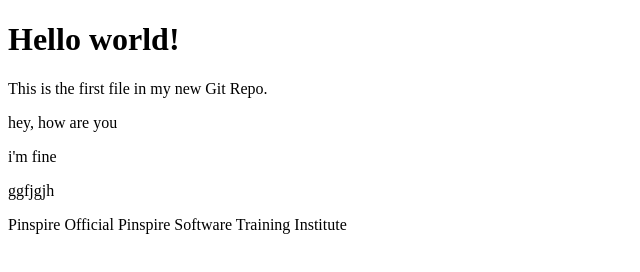
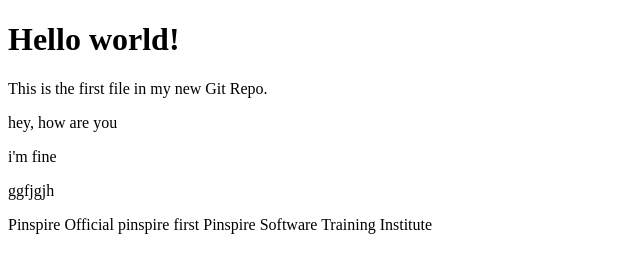
Before and after one commit to ayusha-ayu/First-repo, a plain HTML site: page index.html in a window 1280 px wide. Shown: the whole page, without its empty margins (0-640 px from the left). Drawn offline with Linux system fonts and the light colour scheme.

Commit message:
commit done

```diff
--- a/index.html
+++ b/index.html
@@ -11,5 +11,6 @@ Hello World!</title>
 <p>i'm fine</p>
 <p>ggfjgjh</p>
 Pinspire Official
+pinspire first
 Pinspire Software Training Institute
 </body> </html>
```
